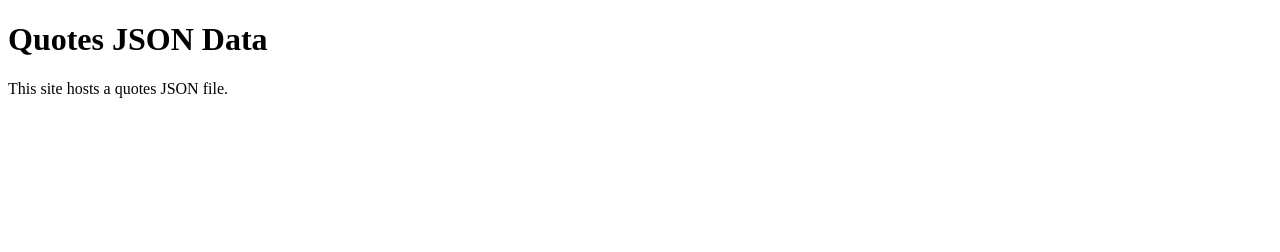
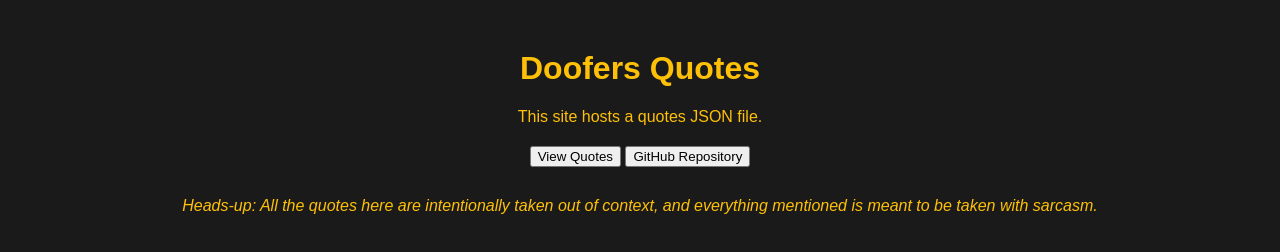
Before and after one commit to lyimu/quotes-repo, a plain HTML site: page index.html in a window 1280 px wide. Drawn offline with Linux system fonts and the light colour scheme.

Commit message:
index.html

```diff
--- a/index.html
+++ b/index.html
@@ -3,10 +3,36 @@
 <head>
   <meta charset="UTF-8">
   <meta name="viewport" content="width=device-width, initial-scale=1.0">
-  <title>Quotes Repo</title>
+  <title>Doofers Quotes</title>
+  <style>
+    body {
+      background-color: #1a1a1a;
+      color: #ffc107;
+      font-family: Arial, sans-serif;
+      text-align: center;
+      margin-top: 50px;
+    }
+    .quote-buttons {
+      margin-top: 20px;
+    }
+    .notice {
+      margin-top: 30px;
+      font-style: italic;
+    }
+  </style>
 </head>
 <body>
-  <h1>Quotes JSON Data</h1>
+  <h1>Doofers Quotes</h1>
   <p>This site hosts a quotes JSON file.</p>
+
+  <div class="quote-buttons">
+    <a href="https://doofersespquoutes.netlify.app/quotes.json" target="_blank"><button>View Quotes</button></a>
+    <a href="https://github.com/lyimu/quotes-repo" target="_blank"><button>GitHub Repository</button></a>
+  </div>
+
+  <div class="notice">
+    <p>Heads-up: All the quotes here are intentionally taken out of context, and everything mentioned is meant to be taken with sarcasm.</p>
+  </div>
+
 </body>
 </html>
```
